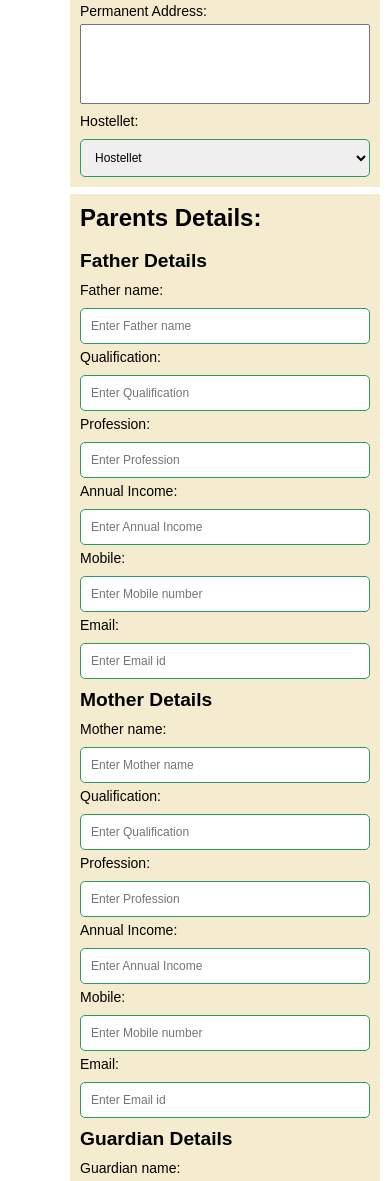
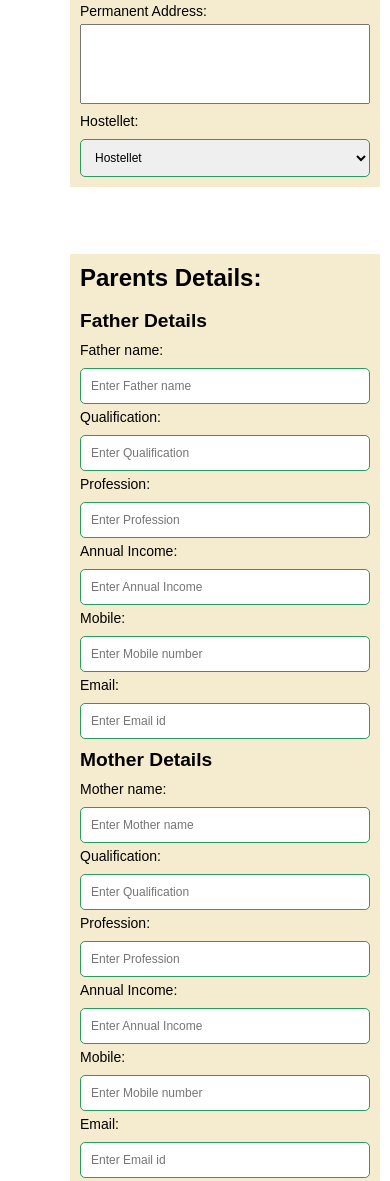
Before and after one commit to srinivasulu540/rymec-sms-front, a plain HTML site: page form.html in a window 390 px wide. Shown: the part 1496-2677 px from the top of the page. Drawn offline with Linux system fonts and the light colour scheme.

Commit message:
margin top increased  for child card view

```diff
--- a/css/form.css
+++ b/css/form.css
@@ -353,7 +353,7 @@
     width: min(100% - 80px);
       left: 70px;
       padding: 10px;
-      margin-top: 940px;
+      margin-top: 1000px;
    }
    .form-container1 .father{
     grid-template-columns: repeat(1,1fr);
```
